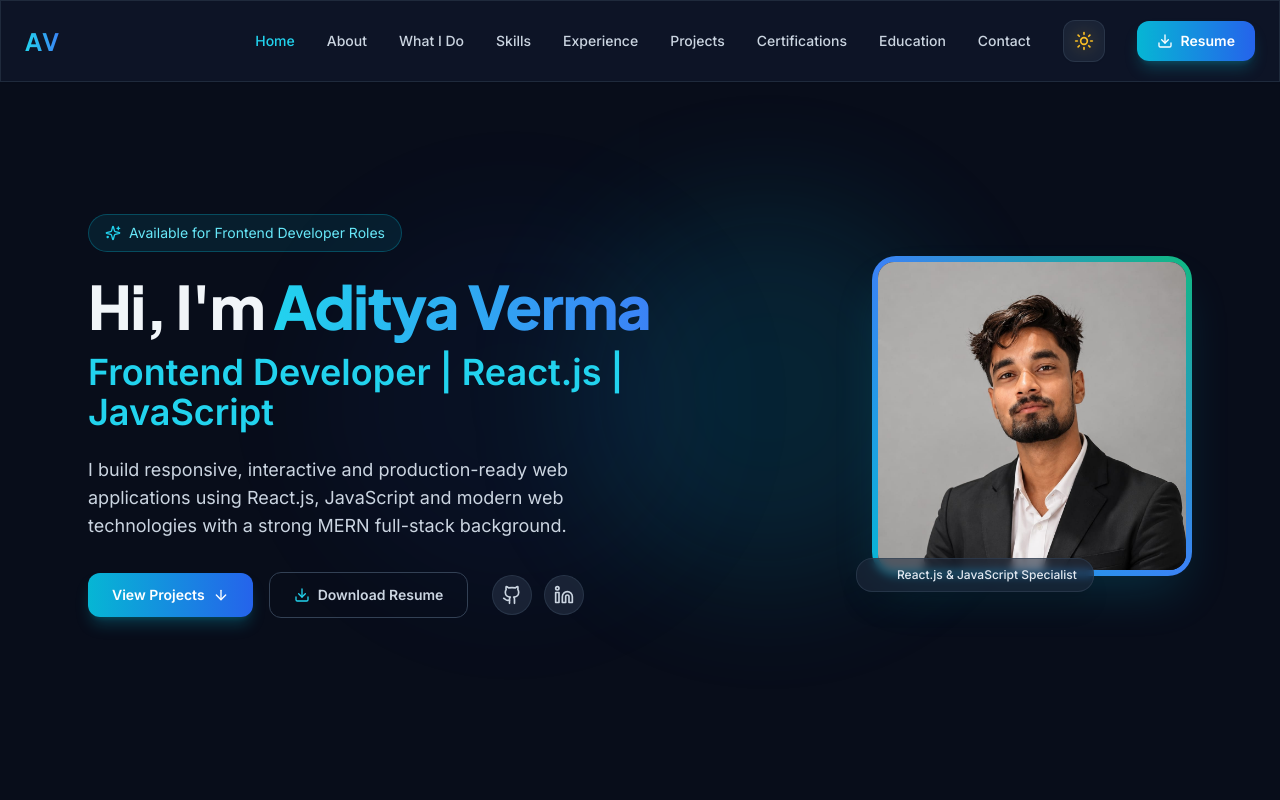
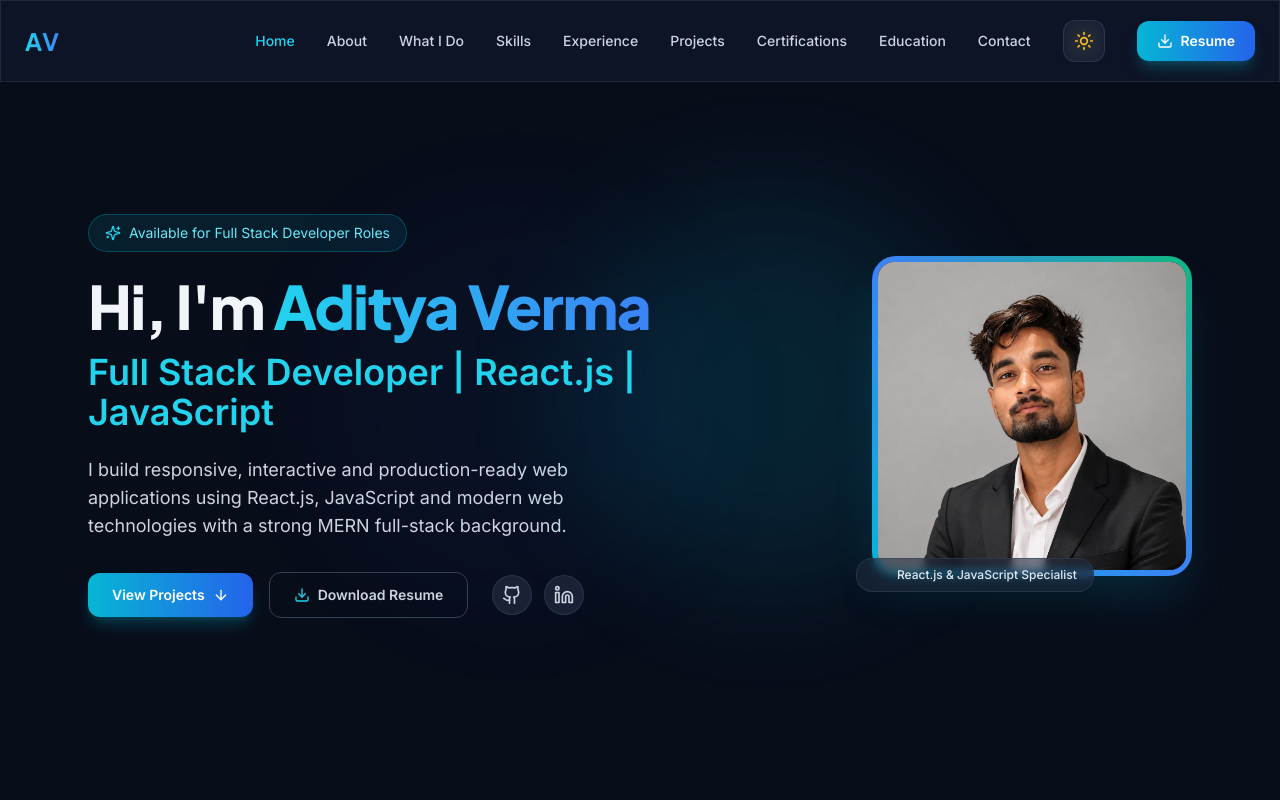
Before and after one commit to AdityaVermaeng/PERSONAL_PORTFOLIO, a React (Vite) app: page / in a window 1280 px wide. Shown: the top 800 px of the page. Built offline with nearby package versions, Linux system fonts and the light colour scheme.

Commit message:
update: update hero section

```diff
--- a/src/sections/Hero.jsx
+++ b/src/sections/Hero.jsx
@@ -29,7 +29,7 @@ const Hero = () => {
               className="inline-flex items-center gap-2 px-4 py-2 rounded-full border border-cyan-500/30 bg-cyan-500/10 text-xs sm:text-sm text-cyan-300 mb-6"
             >
               <Sparkles className="w-4 h-4 text-cyan-400" />
-              <span>Available for Frontend Developer Roles</span>
+              <span>Available for Full Stack Developer Roles</span>
             </motion.div>
 
             <motion.h1
@@ -47,7 +47,7 @@ const Hero = () => {
               transition={{ duration: 0.5, delay: 0.15 }}
               className="text-2xl sm:text-3xl lg:text-4xl font-semibold text-cyan-400 mb-6"
             >
-              Frontend Developer | React.js | JavaScript
+              Full Stack Developer | React.js | JavaScript
             </motion.h2>
 
             <motion.p
```
